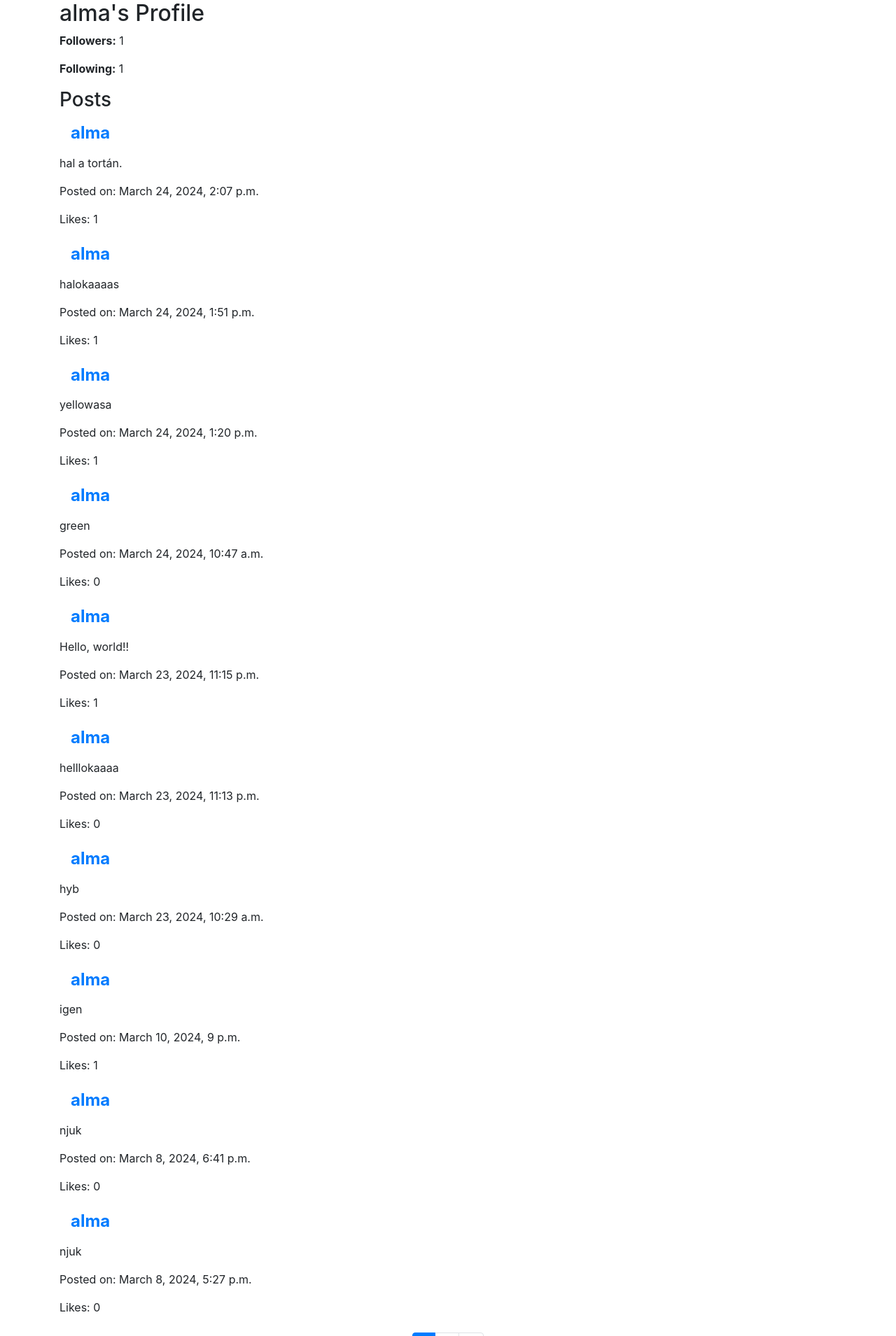
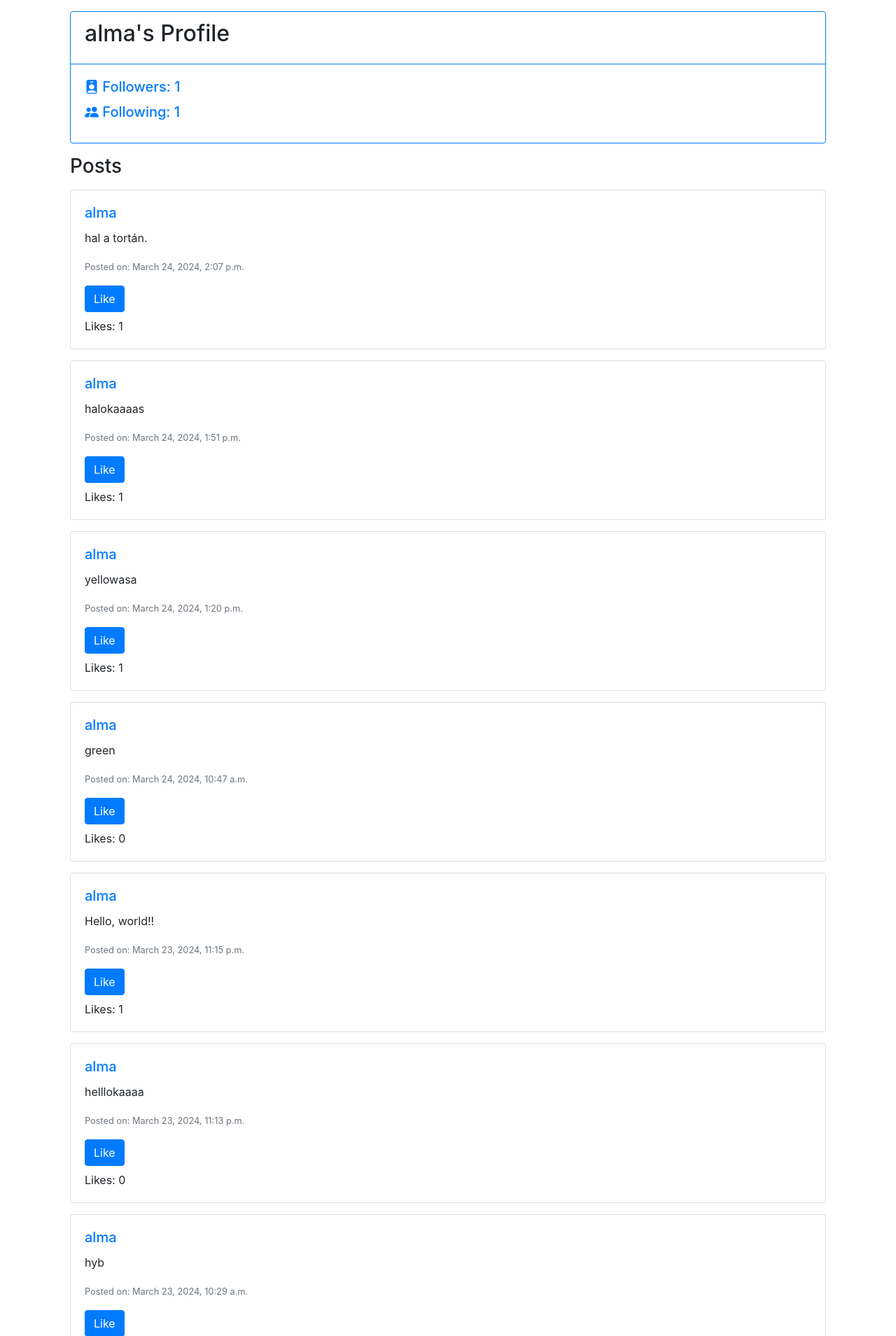
Before and after one commit to zsoltadam92/cs50w-project4-Network, a Django app: a page that uses network/templates/network/like.html in a window 1280 px wide. Shown: the part 56-1965 px from the top of the page at 70% size. Run offline with Django 3.2, Linux system fonts and the light colour scheme; data comes from the database, SQL or seed files in the repository; both versions use the stored data as it was after the commit; some libraries are stand-ins or nearby versions.

Commit message:
follow button style

```diff
--- a/network/static/network/app.js
+++ b/network/static/network/app.js
@@ -12,7 +12,7 @@ document.addEventListener('DOMContentLoaded', function() {
 document.addEventListener('DOMContentLoaded', function() {
     document.querySelectorAll('.edit-button').forEach(button => {
         button.addEventListener('click', function() {
-            const postId = this.dataset.post-id;
+            const postId = this.dataset.post_id;
             handleEditButton(postId)
         });
     });
@@ -33,12 +33,13 @@ function savePost(postId) {
         if(data.message) {
             let postDiv = document.getElementById('post-' + postId);
             // Assume `data.like_count` is the updated like count sent back from the server
-            const editButton =  `<button class="edit-button btn btn-info" data-post-id="${postId}">Edit</button>`
-            const likeButton = `<button id="like-button-${postId}" class="like-button btn btn-primary" data-post="${postId}" type="button">${data.is_liked ? "Unlike" : "Like"}</button>`;
+            const created_at = `<p class="card-text"><small class="text-muted">Posted on: ${ data.created_at }</small></p>`
+            const editButton = `<button class="edit-button btn btn-secondary mb-2" data-post_id="${postId}">Edit</button>`
+            const likeButton = `<button id="like-button-${postId}" class="like-button btn btn-primary mb-2" data-post="${postId}" type="button">${data.is_liked ? "Unlike" : "Like"}</button>`;
             const likeCount = `<p id="like-count-${postId}">Likes: ${ data.like_count }</p>`;
 
-            postDiv.innerHTML = `<p class="post-content">${editedContent}</p>
-                                <p>Posted on: ${ data.created_at }</p>
+            postDiv.innerHTML = `<p class="card-text post-content">${editedContent}</p>
+                                ${created_at}
                                 ${editButton}
                                 ${likeButton}
                                 ${likeCount}`;
@@ -58,7 +59,7 @@ function savePost(postId) {
 function attachEventListenersToButtons() {
     document.querySelectorAll('.edit-button').forEach(button => {
         button.addEventListener('click', function() {
-            const postId = this.dataset.post-id;
+            const postId = this.dataset.post_id;
             handleEditButton(postId)
         });
     });
@@ -98,7 +99,7 @@ function handleEditButton(postId) {
     let content = postDiv.querySelector('.post-content').innerText;
 
         // Setup the editable textarea and Save button
-        const textarea = `<textarea id="edit-content-${postId}" class="form-control">${content}</textarea>`;
+    const textarea = `<textarea id="edit-content-${postId}" class="form-control mb-2">${content}</textarea>`;
     const saveButton = `<button class="save-edit btn btn-success" data-post-id="${postId}">Save</button>`;
 
     postDiv.innerHTML = textarea + saveButton;
--- a/network/static/network/follow.js
+++ b/network/static/network/follow.js
@@ -1,21 +1,28 @@
 import getCookie from "./util.js";
 
 document.addEventListener('DOMContentLoaded', function() {
-    document.querySelector('#follow-toggle-button').addEventListener("click",  () => {
-        const username = document.querySelector('#follow-toggle-button').dataset.username;
+    const followToggleButton = document.querySelector('#follow-toggle-button');
+    if (followToggleButton) {
+        followToggleButton.addEventListener("click", () => {
+            console.log(123);
+            const username = followToggleButton.dataset.username;
             fetch(`/toggle_follow/${username}`, {
                 method: 'POST',
                 headers: {
-                "X-CSRFToken": getCookie("csrftoken"), // CSRF token as before
+                    "X-CSRFToken": getCookie("csrftoken"),
                 },
             })
             .then(response => response.json())
             .then(result => {
-            // Update the button and followers count based on the result
                 if (result.status === "success") {
-                document.querySelector('#follow-toggle-button').innerHTML = result.action === "followed" ? "Unfollow" : "Follow";
+                    followToggleButton.innerHTML = result.action === "followed" ? `<i class="bi bi-person-dash-fill"></i> Unfollow` : `<i class="bi bi-person-plus-fill"></i> Follow`;
                     document.querySelector('#followers-count').innerHTML = `${result.followers_count}`;
+
+                    // Törölj minden stílus osztályt, majd add hozzá a megfelelőt
+                    followToggleButton.classList.remove("btn-success", "btn-danger");
+                    followToggleButton.classList.add(result.action === "followed" ? "btn-danger" : "btn-success");
                 }
             });
         });
+    }
 });
--- a/network/templates/network/following.html
+++ b/network/templates/network/following.html
@@ -1,6 +1,6 @@
 {% extends "network/layout.html" %}
 
 {% block body %}
-    <h2>Following</h2>
+    <h2 class="container mt-3">Following</h2>
     {% include "network/like.html"  with posts=posts %}
 {% endblock %}
--- a/network/templates/network/index.html
+++ b/network/templates/network/index.html
@@ -2,7 +2,7 @@
 
 {% block body %}
     {%if user.is_authenticated%}
-    <form action="{% url 'index' %}" method="post" class="mt-3">
+    <form action="{% url 'index' %}" method="post" class="container mt-3">
         {% csrf_token %}
         {{newPostForm}}
         <button class="btn btn-primary" type="submit">Send Post</button>
--- a/network/templates/network/layout.html
+++ b/network/templates/network/layout.html
@@ -5,6 +5,7 @@
     <head>
         <title>{% block title %}Social Network{% endblock %}</title>
         <link rel="stylesheet" href="https://stackpath.bootstrapcdn.com/bootstrap/4.4.1/css/bootstrap.min.css" integrity="sha384-Vkoo8x4CGsO3+Hhxv8T/Q5PaXtkKtu6ug5TOeNV6gBiFeWPGFN9MuhOf23Q9Ifjh" crossorigin="anonymous">
+        <link href="https://cdn.jsdelivr.net/npm/bootstrap-icons/font/bootstrap-icons.css" rel="stylesheet">
         <link href="{% static 'network/styles.css' %}" rel="stylesheet">
         <script src="{% static 'network/app.js' %}" type="module"></script>
     </head>
@@ -45,6 +46,9 @@
         <div class="body">
             {% block body %}
             {% endblock %}
+
+            {% block script %}{% endblock %}
+
         </div>
     </body>
 </html>
--- a/network/templates/network/like.html
+++ b/network/templates/network/like.html
@@ -1,30 +1,35 @@
 {% if not posts %}
-  <p class="ml-5">No posts yet.</p>
+  <div class="text-center mt-5">
+    <p class="lead">No posts yet.</p>
+  </div>
 {% else %}
-
+    <div class="container mt-3">
         {% for post in posts %}
+        <div class="card mb-3">
+            <div class="card-body">
+                <h5 class="card-title"><a  href="{% url 'profile' username=post.user.username %}">{{ post.user.username }}</a></h5>
+                <div id="post-{{ post.id }}">
+                    <p class="card-text post-content">{{ post.content }}</p>
+                    <p class="card-text"><small class="text-muted">Posted on: {{ post.created_at }}</small></p>
                     <div>
-        <h4><a class="nav-link" href="{% url 'profile' username=post.user.username %}"><strong>{{ post.user.username }}</strong></a></h4>
-        <div id="post-{{ post.id }}">
-            <p class="post-content">{{ post.content }}</p>
-            <p>Posted on: {{ post.created_at }}</p>
-            {%if user.is_authenticated%}
-                <button id="like-button-{{post.id}}" class="like-button" data-post="{{ post.id }}" type="submit">
+                        {% if user.is_authenticated and user == post.user %}
+                            <button class="edit-button btn btn-secondary mb-2" data-post_id="{{ post.id }}">Edit</button>
+                        {% endif %}
+                        <button href="#" id="like-button-{{post.id}}" class="btn btn-primary mb-2 like-button" data-post="{{ post.id }}" type="submit">
                             {% if post.is_liked %}
                                 Unlike
                             {% else %}
                                 Like
                             {% endif %}
                         </button>
-            {% endif%}
-            <p id="like-count-{{post.id}}">Likes: {{ post.like_count }}</p>
-
-            {% if user.is_authenticated and user == post.user %}
-            <button class="edit-button" data-post-id="{{ post.id }}">Edit</button>
-            {% endif %}
+                    </div>
+                    <span id="like-count-{{post.id}}">Likes: {{ post.like_count }}</span>
+                </div>
             </div>
         </div>
         {% endfor %}
+    </div>
+
 
     <nav aria-label="Page navigation example">
         <ul class="pagination justify-content-center mt-4">
--- a/network/templates/network/profile.html
+++ b/network/templates/network/profile.html
@@ -3,31 +3,43 @@
 
 
 {% block body %}
-<div class="container">
-    <div class="profile-header">
-        <h2>{{ user_profile.username }}'s Profile</h2>
-        <p><strong>Followers:</strong> <span id="followers-count">{{ followers_count }}</span></p>
-        <p><strong>Following:</strong> {{ following_count }}</p>
+<div class="container mt-3">
+    <div class="container mt-3 profile-header">
+        <div class="card border-primary mb-3">
+            <div class="card-header bg-transparent border-primary">
+                <h2 class="card-title">{{ user_profile.username }}'s Profile</h2>
+            </div>
+            <div class="card-body text-primary">
+                <h5 class="card-title">
+                    <i class="bi bi-person-badge-fill"></i> Followers: <span id="followers-count">{{ followers_count }}</span>
+                </h5>
+                <h5 class="card-title">
+                    <i class="bi bi-people-fill"></i> Following: {{ following_count }}
+                </h5>
                 {% if user.is_authenticated %}
                     {% if user != user_profile %}
-                <button id="follow-toggle-button" data-username="{{ user_profile.username }}" class="btn btn-primary">
+                        <button id="follow-toggle-button" data-username="{{ user_profile.username }}" class="btn {% if is_following %}btn-danger{% else %}btn-success{% endif %}">
+                            <i class="bi {% if is_following %}bi-person-dash-fill{% else %}bi-person-plus-fill{% endif %}"></i>
                             {% if is_following %}Unfollow{% else %}Follow{% endif %}
                         </button>
                     {% endif %}
                 {% endif %}
             </div>
-
-    <div class="posts-list">
-        <h3>Posts</h3>
-        {% include "network/like.html"  with posts=posts %}
         </div>
     </div>
 
+
+    <div class="posts-list">
+        <h3 class="container mt-3">Posts</h3>
+        {% include "network/like.html"  with posts=posts %}
+    </div>
+
     {% if user != user_profile %}
-
         {% block script %}
             <script src="{% static 'network/follow.js' %}" type="module"></script>
         {% endblock %}
     {% endif %}
 
+</div>
+
 {% endblock %}
```
Also changed, not shown: db.sqlite3. Lines whose indentation alone changed are shown as unchanged.
